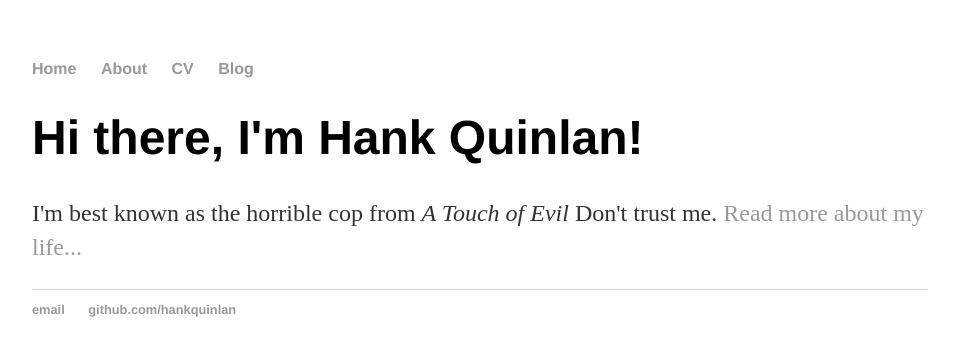
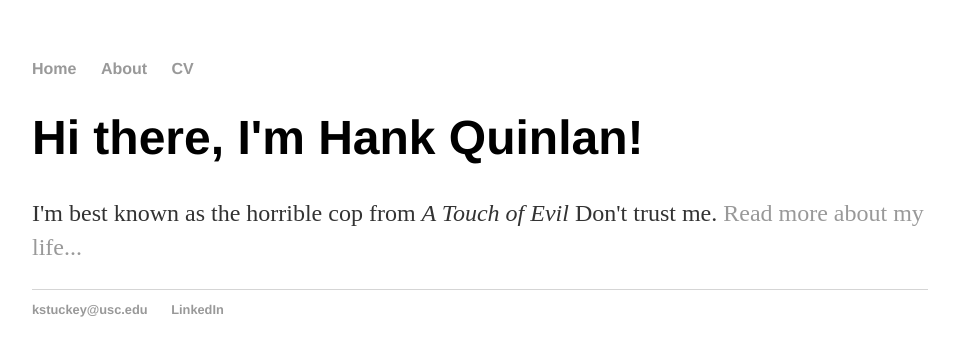
Before and after one commit to kstuckey0/kstuckey0.github.io, a Jekyll site: the page built from index.html, in a window 1280 px wide. Shown: the top 356 px of the page, without its empty margins (160-1115 px from the left). Built offline with Jekyll 4.4.1, drawn with Linux system fonts in a browser that asks for light colours.

Commit message:
Update default.html

```diff
--- a/_layouts/default.html
+++ b/_layouts/default.html
@@ -11,7 +11,6 @@
 	        		<li><a href="/">Home</a></li>
 		        	<li><a href="/about">About</a></li>
 	        		<li><a href="/cv">CV</a></li>
-	        		<li><a href="/blog">Blog</a></li>
 	    		</ul>
 			</nav>
 			<div class="container">
@@ -21,8 +20,8 @@
 			</div><!-- /.container -->
 			<footer>
 	    		<ul>
-	        		<li><a href="mailto:hankquinlanhub@gmail.com">email</a></li>
-	        		<li><a href="https://github.com/hankquinlan">github.com/hankquinlan</a></li>
+	        		<li><a href="mailto:kstuckey@usc.edu">kstuckey@usc.edu</a></li>
+	        		<li><a href="https://www.linkedin.com/in/kristina-stuckey/">LinkedIn</a></li>
 				</ul>
 			</footer>
 		</body>
```
